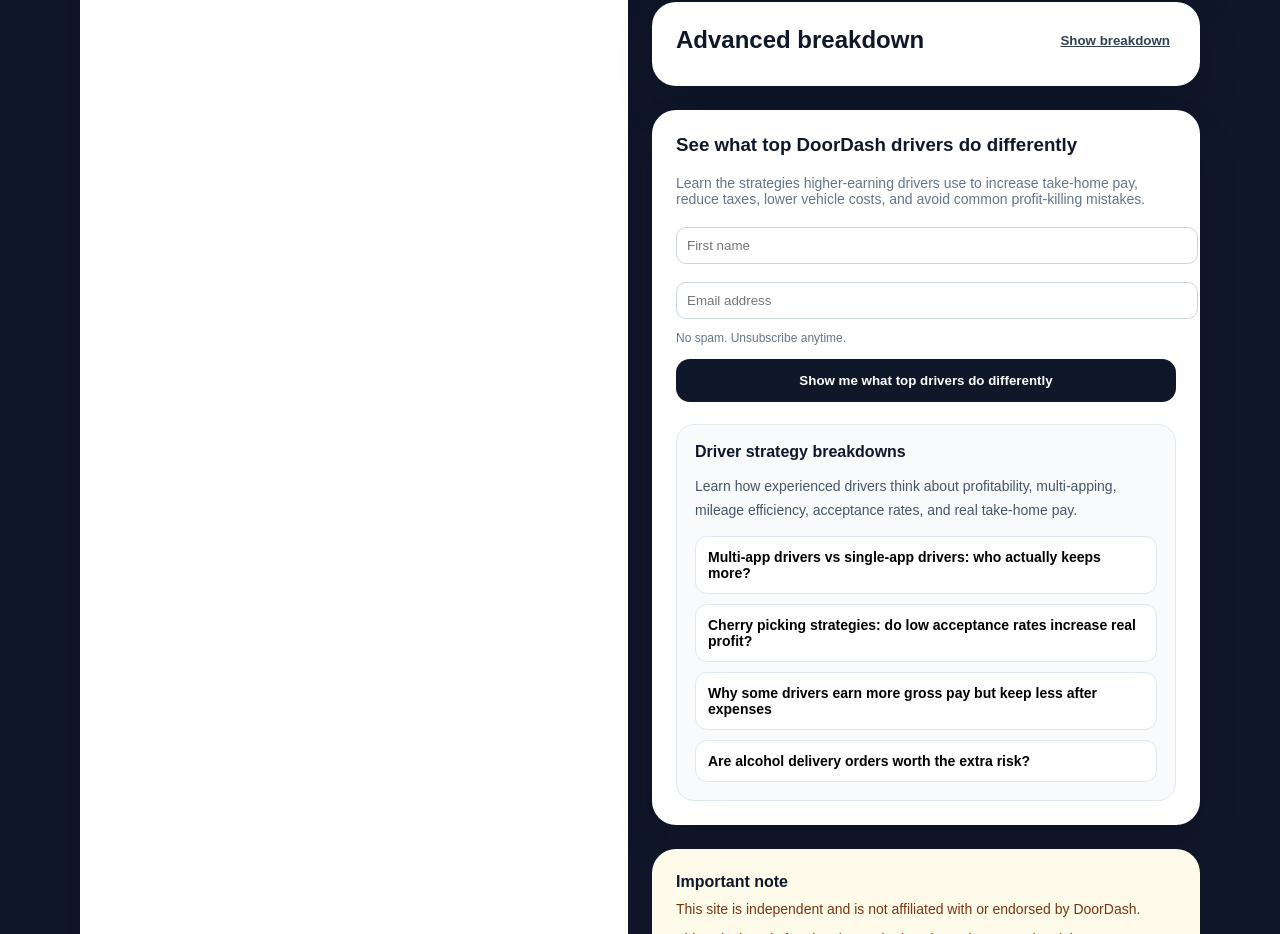
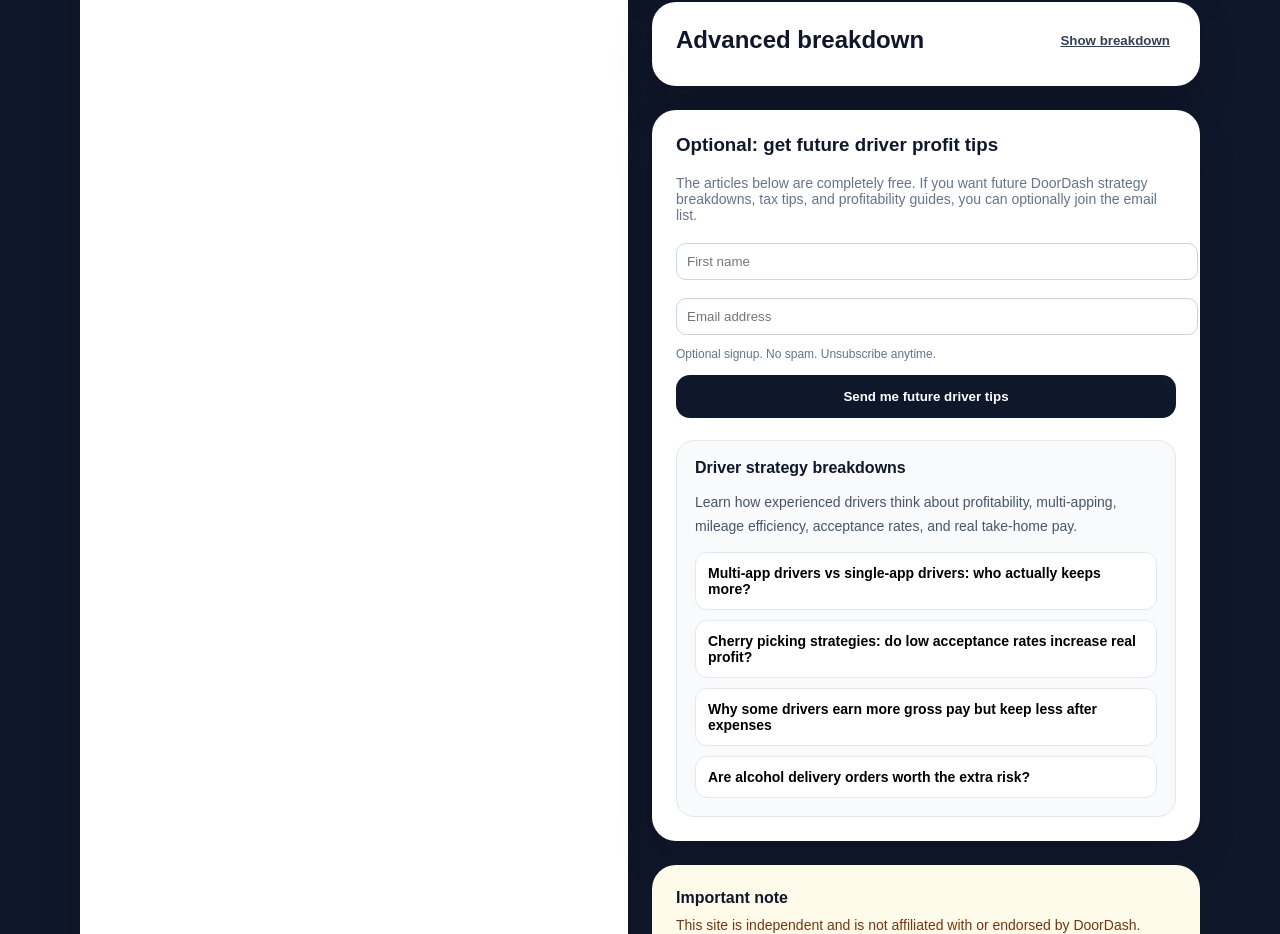
Before and after one commit to ed-crypto/profit-per-mile, a React (Vite) app: page / in a window 1280 px wide. Shown: the part 770-1704 px from the top of the page. Built offline with nearby package versions, Linux system fonts and the light colour scheme.

Commit message:
make articles free

```diff
--- a/src/App.jsx
+++ b/src/App.jsx
@@ -571,16 +571,16 @@
             </div>
 
             <div style={{ background: "white", borderRadius: "24px", padding: "24px", marginTop: "24px", boxShadow: "0 20px 40px rgba(0,0,0,0.12)" }}>
-              <h3 style={{ marginTop: 0 }}>See what top DoorDash drivers do differently</h3>
+              <h3 style={{ marginTop: 0 }}>Optional: get future driver profit tips</h3>
               <p style={{ color: "#64748b", fontSize: "14px" }}>
-                Learn the strategies higher-earning drivers use to increase take-home pay, reduce taxes, lower vehicle costs, and avoid common profit-killing mistakes.
+                The articles below are completely free. If you want future DoorDash strategy breakdowns, tax tips, and profitability guides, you can optionally join the email list.
               </p>
               <div style={{ display: "grid", gap: "12px", marginTop: "14px" }}>
                 <input type="text" placeholder="First name" style={inputStyle} />
                 <input type="email" placeholder="Email address" style={inputStyle} />
-                <div style={{ fontSize: "12px", color: "#64748b", marginBottom: "2px" }}>No spam. Unsubscribe anytime.</div>
+                <div style={{ fontSize: "12px", color: "#64748b", marginBottom: "2px" }}>Optional signup. No spam. Unsubscribe anytime.</div>
                 <button style={{ background: "#0f172a", color: "white", border: 0, borderRadius: "14px", padding: "14px", fontWeight: 700, cursor: "pointer" }}>
-                  Show me what top drivers do differently
+                  Send me future driver tips
                 </button>
               </div>
 
```
